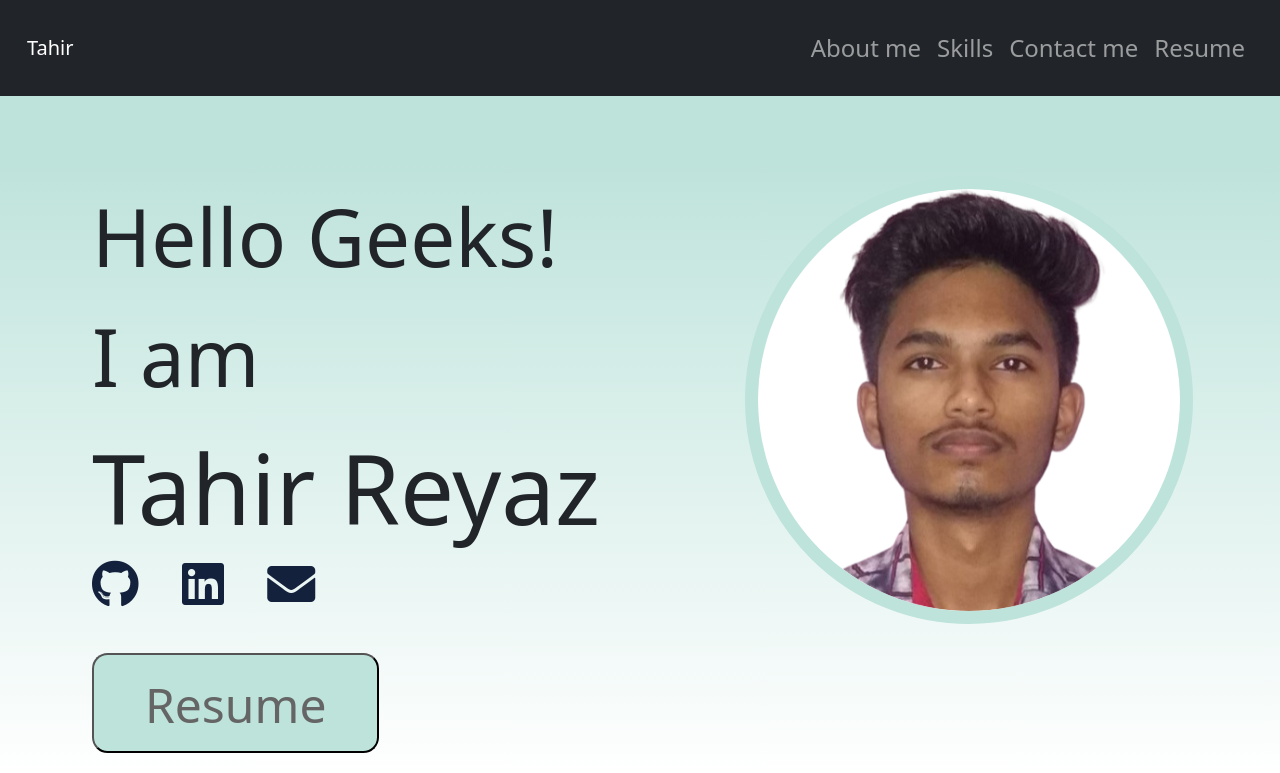
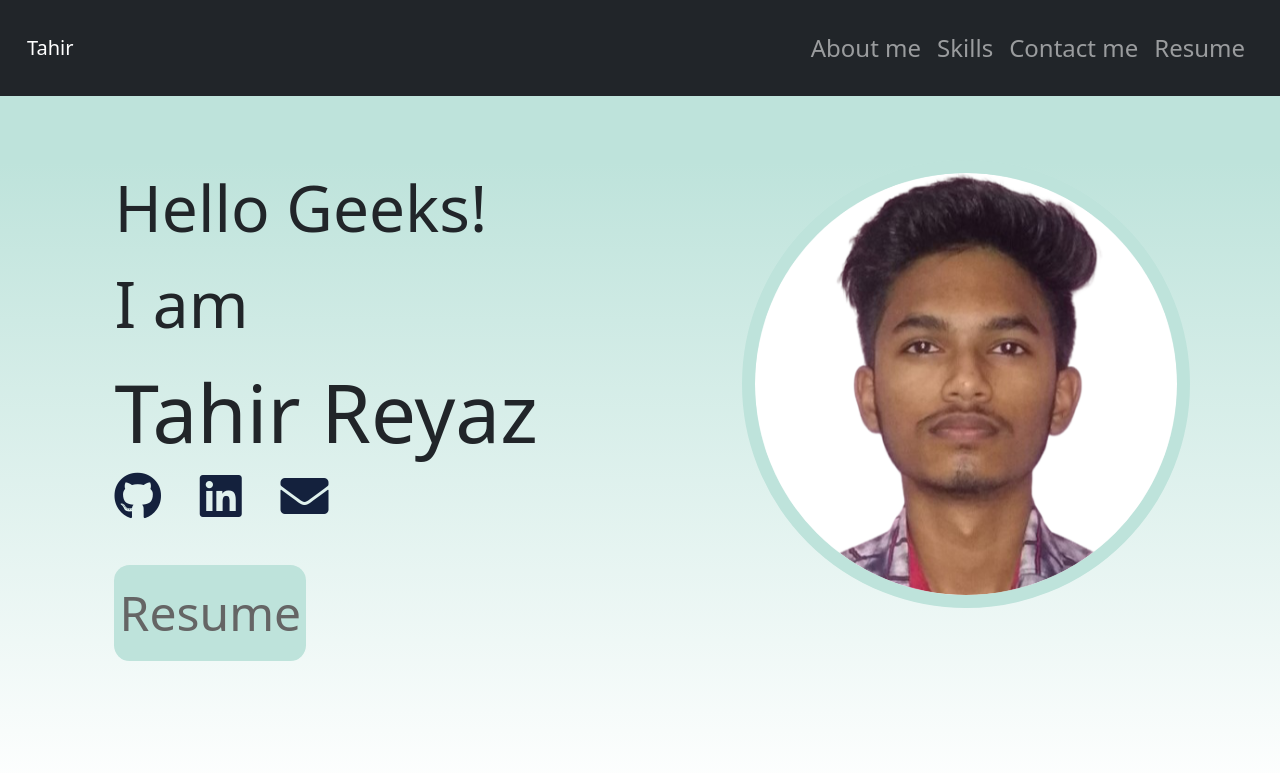
Before and after one commit to TahirReyaz/portfolio-1, a plain HTML site: page index.html in a window 1280 px wide. Shown: the top 773 px of the page. Drawn offline with nearby package versions, Linux system fonts and the light colour scheme.

Commit message:
Fixed landing page overflow

```diff
--- a/index.css
+++ b/index.css
@@ -5,8 +5,8 @@
     --tertiary: #2EC4B6;
     --quarternary: lawngreen;
     /* Font sizes */
-    --salutation: 5rem;
-    --name: 6rem;
+    --salutation: 4rem;
+    --name: 5rem;
     --heading: 5rem;
     /* Fonts */
     /* Other sizes */
@@ -36,8 +36,8 @@ nav {
 /* Landing section */
 
 .landingSection {
-    height: 85vh;
-    padding: 10vh;
+    height: 88vh;
+    padding: 8vh 8vw;
     margin-top: 12vh;
     background: linear-gradient(180deg, #BEE3DB 9.38%, rgba(255, 255, 255, 0) 100%);
 }
@@ -62,16 +62,17 @@ nav {
 }
 
 .resume {
-    padding: 22.4567px;
-    width: 287.45px;
-    height: 99.93px;
+    display: flex;
+    justify-content: center;
+    align-items: center;
+    width: 15vw;
+    height: 12vh;
     background: #BEE3DB;
     border-radius: 15.7197px;
     margin: 44.9135px 0px;
 
     font-weight: 500;
     font-size: 3rem;
-    line-height: 55px;
     color: #656565;
 }
 
@@ -85,6 +86,7 @@ nav {
 /* About Me */
 
 .heading {
+    margin-top: 2vh;
     font-weight: 200;
     font-size: var(--heading);
     line-height: 94px;
--- a/index.html
+++ b/index.html
@@ -55,7 +55,7 @@
                         <i class="fab fa-linkedin socialLink"></i>
                         <i class="fas fa-envelope socialLink"></i>
                     </div>
-                    <button class="resume">Resume</button>
+                    <div class="resume">Resume</div>
                 </div>
                 <!-- image -->
                 <div class="col-md-5 ms-auto">
```
